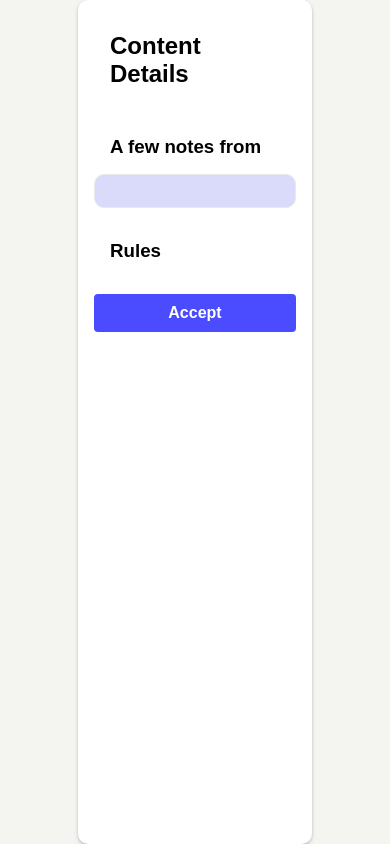
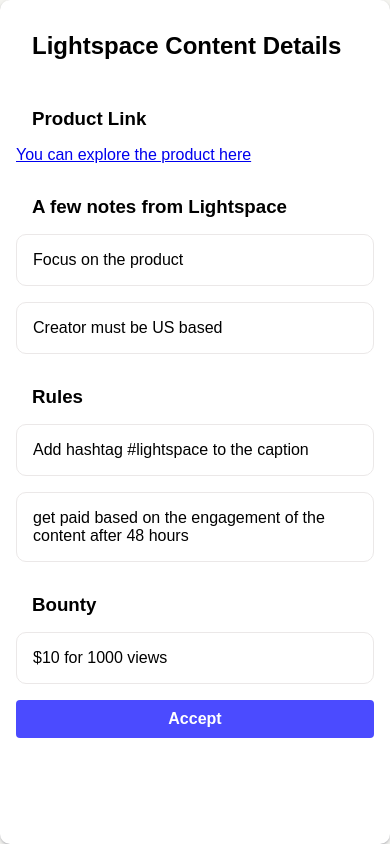
Before and after one commit to AbdullA-Ababakre/sharely, a React (Create React App) app: page /detail in a window 390 px wide. Built offline with nearby package versions, Linux system fonts and the light colour scheme.

Commit message:
feat: bounty && mobile compatible

```diff
--- a/src/component/ProductCard/index.jsx
+++ b/src/component/ProductCard/index.jsx
@@ -10,7 +10,7 @@
   return (
     <div className="wrapper" onClick={onCardLick}>
       <div className="container">
-        <img alt="item" className="top" src={imageUrl} />
+        <img alt="item" className="top" src={imageUrl}  />
         <div className="bottom">
           <p className="product-title">{title}</p>
         </div>
--- a/src/pages/Details/index.jsx
+++ b/src/pages/Details/index.jsx
@@ -16,25 +16,52 @@
 
   const brandNote = currentBrand?.notes;
   const brandRules = currentBrand?.rules;
+  const bounty = currentBrand?.bounty;
+
   return (
     <div className={styles.page}>
       <div className={styles.container}>
         <h2 className={styles?.pageTitle}>
           {currentBrand.title} Content Details
         </h2>
-        <div className={styles.brandNote}>
+
+        <div className="">
+          <h3 className={styles.rulesTitle}>Product Link</h3>
+          <a href={currentBrand.productLink} target="_blank" rel="noreferrer">
+            You can explore the product here
+          </a>
+        </div>
+
+        <div className="">
           <h3 className={styles.rulesTitle}>
             A few notes from {currentBrand.title}
           </h3>
-          <div className={styles.brandNoteBox}>
-            <p>{brandNote}</p>
+          <div className={styles.rules}>
+            {isArray(brandNote) &&
+              brandNote?.map((item, index) => (
+                <div key={"itemDesc" + index} className={styles.box}>
+                  <p> {item}</p>
+                </div>
+              ))}
           </div>
         </div>
+
         <div className="">
           <h3 className={styles.rulesTitle}>Rules</h3>
           <div className={styles.rules}>
             {isArray(brandRules) &&
               brandRules?.map((item, index) => (
+                <div key={"itemDesc" + index} className={styles.box}>
+                  <p> {item}</p>
+                </div>
+              ))}
+          </div>
+        </div>
+        <div className="">
+          <h3 className={styles.rulesTitle}>Bounty</h3>
+          <div className={styles.rules}>
+            {isArray(bounty) &&
+              bounty?.map((item, index) => (
                 <div key={"itemDesc" + index} className={styles.box}>
                   <p> {item}</p>
                 </div>
--- a/src/pages/Details/index.module.scss
+++ b/src/pages/Details/index.module.scss
@@ -1,6 +1,9 @@
 @import "../../variable.scss";
+
+
 .page {
   width: 100%;
+
   .container {
     margin: 0 auto;
     box-shadow: rgba(50, 50, 93, 0.25) 0px 2px 5px -1px,
@@ -29,9 +32,11 @@
       }
     }
   }
+
   .rulesTitle {
     margin: 1rem;
   }
+
   .rules {
     display: flex;
     flex-direction: column;
@@ -46,3 +51,20 @@
   height: auto;
   padding: 1rem;
 }
+
+
+@media only screen and (max-width: 600px) {
+  .page {
+    width: 100%;
+
+    .container {
+      width: 100vw;
+    }
+  }
+
+  .box {
+    width: 100%;
+    height: auto;
+    overflow-x: auto;
+  }
+}
--- a/src/slice/brandSlice.js
+++ b/src/slice/brandSlice.js
@@ -1,81 +1,82 @@
 import { createSlice } from "@reduxjs/toolkit";
 import lightspaceImg from "../assets/lightspace.png";
 import musicfyImg from "../assets/musicfy.png";
-import myAiClone from "../assets/myaiclone.png";
 import Sourcely from "../assets/sourcely.png";
-const sampleRules = [
-  "Add hashtag #sharely to the caption.",
-  "Product must be the focus of your video.",
-  "No promoting referral codes. No tagging other brands.",
-];
-const sampleNotes =
-  "Share your experience/results with the product. Talking to the camera or including a voiceover often performs better. Include a short, engaging hook at the beginning of your video to get more views. Be sure to film in a well-lit area and make sure people can clearly hear you. Be authentic and avoid using filters. Try to keep the product in frame for a majority of the video.";
+import DreamMore from "../assets/dreammore.png";
 
 const brands = {
   0: {
     id: 0,
-    title: "",
-    productLink: "",
-    desc: "",
-    rules: [],
-    notes: "",
+    title: "Lightspace",
+    productLink: "https://lightspaceai.com/",
+    desc: "Turn your selfies into studio-quality AI headshots",
+    rules: [
+      "Add hashtag #lightspace to the caption",
+      "get paid based on the engagement of the content after 48 hours",
+    ],
+    notes: ["Focus on the product", "Creator must be US based"],
     imageSrc: lightspaceImg,
+    bounty: ["$10 for 1000 views "],
   },
   1: {
     id: 1,
-    title: "Lightspace",
-    productLink: "https://lightspaceai.com/",
-    desc: "Upload your selfies and receive stunning headshots in minutes",
-    rules: sampleRules,
-    notes: sampleNotes,
-    imageSrc: lightspaceImg,
+    title: "Test Pilot Pro",
+    productLink: "https://testpilotpro.ai/",
+    desc: "Realiza exámenes de AESA y aprueba la licencia PPL",
+    rules: [
+      "Add hashtag #TestPilot to the caption",
+      "get paid based on the engagement of the content after 48 hours",
+    ],
+    notes: ["Focus on the product"],
+    imageSrc: musicfyImg,
+    bounty: ["10$ cash for 1000 views,10$ is the limit"],
   },
   2: {
     id: 2,
-    title: "Musicfy",
-    productLink: "https://musicfy.lol/",
-    desc: "Use AI to create music with your voice or other voices and make music like never before.",
-    rules: sampleRules,
-    notes: sampleNotes,
-    imageSrc: musicfyImg,
+    title: "Sourcely",
+    productLink: "https://www.sourcely.net/",
+    desc: "Finish Your Research in Minutes. Save Your Sleep. Paste your essay to find, summarize, and add credible sources. (That's something Google Scholar can't do!)",
+    rules: [
+      "Add hashtag #sourcely to the caption",
+      "get paid based on the engagement of the content after 48 hours",
+    ],
+    notes: [
+      "Focus on the product",
+      "Great lighting + clear audio",
+      "Clearly show Product's logo && website link",
+      "You can use sourcely instagram or jenni ai Tiktok as examples",
+    ],
+    imageSrc: Sourcely,
+    bounty: [
+      "Will be given an affiliate link and get 20-50% of profits per paying user",
+      "2500 views/ $10, over 10,000 views,get $50- upper limit ",
+    ],
   },
   3: {
     id: 3,
-    title: "MyAiClone",
-    productLink: "https://www.myaiclone.co/",
-    desc: "Automate your sales conversations and reach more customers with an AI clone chatbot that works 24/7/365 on any platform. Ideal for solopreneurs, sales reps, coaches, and other professionals.",
-    rules: sampleRules,
-    notes: sampleNotes,
-    imageSrc: myAiClone,
-  },
-  4: {
-    id: 4,
-    title: "Sourcely",
-    productLink: "https://www.sourcely.net/",
-    desc: "Finish Your Research in Minutes. Save Your Sleep. Paste your essay to find, summarize, and add credible sources. (That's something Google Scholar can't do!)",
-    rules: sampleRules,
-    notes: sampleNotes,
-    imageSrc: Sourcely,
-  },
-  5: {
-    id: 5,
     title: "Dreamore AI",
     productLink: "https://apps.apple.com/au/app/dreamore-ai/id6447442484",
     desc: "With Dreamore, you can record your dreams and receive personalized interpretations based on your unique experiences. The app uses advanced analysis algorithms to help you understand the hidden meanings behind your dreams, giving you insight into your subconscious mind. sFollow us on TickTok @dreamore.app",
     rules: [
+      "Must tag #Dreammore to the caption",
+      "get paid based on the engagement of the content after 48 hours",
+    ],
+    notes: [
       "Focus on the product",
       "Great lighting + clear audio",
       "Clearly show Product's logo && website link",
-      "Must tag #Dreammore",
-      "$2 cash for 1 download, or $5 per 1000 views, capped at $50 per video.",
       "Sample video: https://www.tiktok.com/@dreamore.app/video/7310753392719072555?_r=1&_t=8iKEY66ZQqM",
       "Sample video: https://www.tiktok.com/@cocochen24/photo/7311957365652262186?is_from_webapp=1&web_id=7303775259357300255",
     ],
-    notes: sampleNotes,
-    imageSrc: Sourcely,
+    imageSrc: DreamMore,
+    bounty: [
+      "$2 cash for 1 download",
+      "$5 per 1000 views, capped at $50 per video.",
+    ],
   },
 };
-const activeBrands = [1, 2, 3, 4, 5];
+
+const activeBrands = [0, 1, 2, 3];
 export const brandSliceKey = "brand";
 export const brandSlice = createSlice({
   name: brandSliceKey,
```
Also changed, not shown: src/assets/dreammore.png (added).
